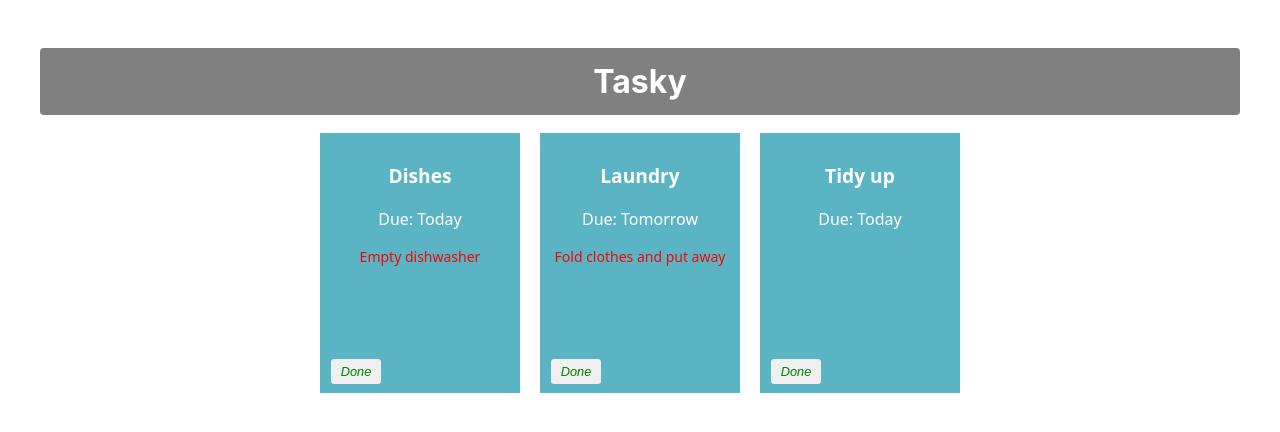
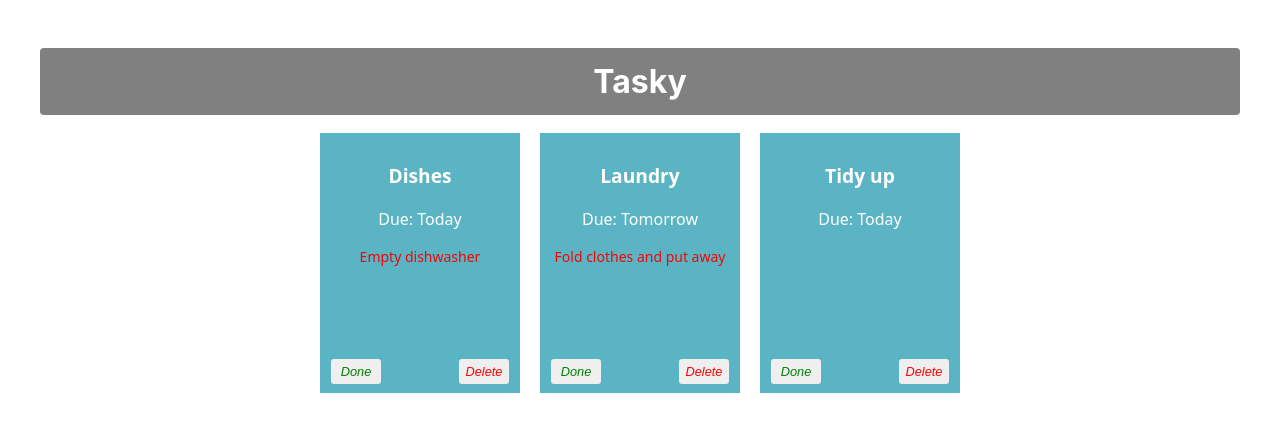
Before and after one commit to RilwanOke/react-basic-labs, a React (Create React App) app in the folder tasky/: page / in a window 1280 px wide. Shown: the top 432 px of the page. Built offline with nearby package versions, Linux system fonts and the light colour scheme.

Commit message:
Delete a task

```diff
--- a/tasky/src/App.css
+++ b/tasky/src/App.css
@@ -56,3 +56,9 @@
   left: 5px;
   color: green;
 }
+.deleteButton {
+  position: absolute;
+  bottom: 5px;
+  right: 5px;
+  color: red;
+}
--- a/tasky/src/App.js
+++ b/tasky/src/App.js
@@ -16,6 +16,11 @@
     setTaskState({tasks});
     console.log(`${taskIndex} ${tasks[taskIndex].done}`);
   }
+  const deleteHandler = (taskIndex) => {
+    const tasks = [...taskState.tasks];
+    tasks.splice(taskIndex, 1);
+    setTaskState({tasks});
+  }
   return (
     <div className="container">
       <h1>Tasky</h1>
@@ -27,6 +32,7 @@
       key={task.id}
       done={task.done}
       markDone={() => doneHandler(index)}
+      deleteTask = {() => deleteHandler(index)}
     />
   ))}
    </div>
--- a/tasky/src/components/Task.js
+++ b/tasky/src/components/Task.js
@@ -7,7 +7,9 @@
             <p className="title">{props.title}</p>
             <p>Due: {props.deadline}</p>
             <p className="description">{props.description}</p>
-            <button onClick={props.markDone} className='doneButton'>Done</button>        </div>
+            <button onClick={props.markDone} className='doneButton'>Done</button>
+            <button className='deleteButton' onClick={props.deleteTask}>Delete</button>
+             </div>
     )
 }
 
```
